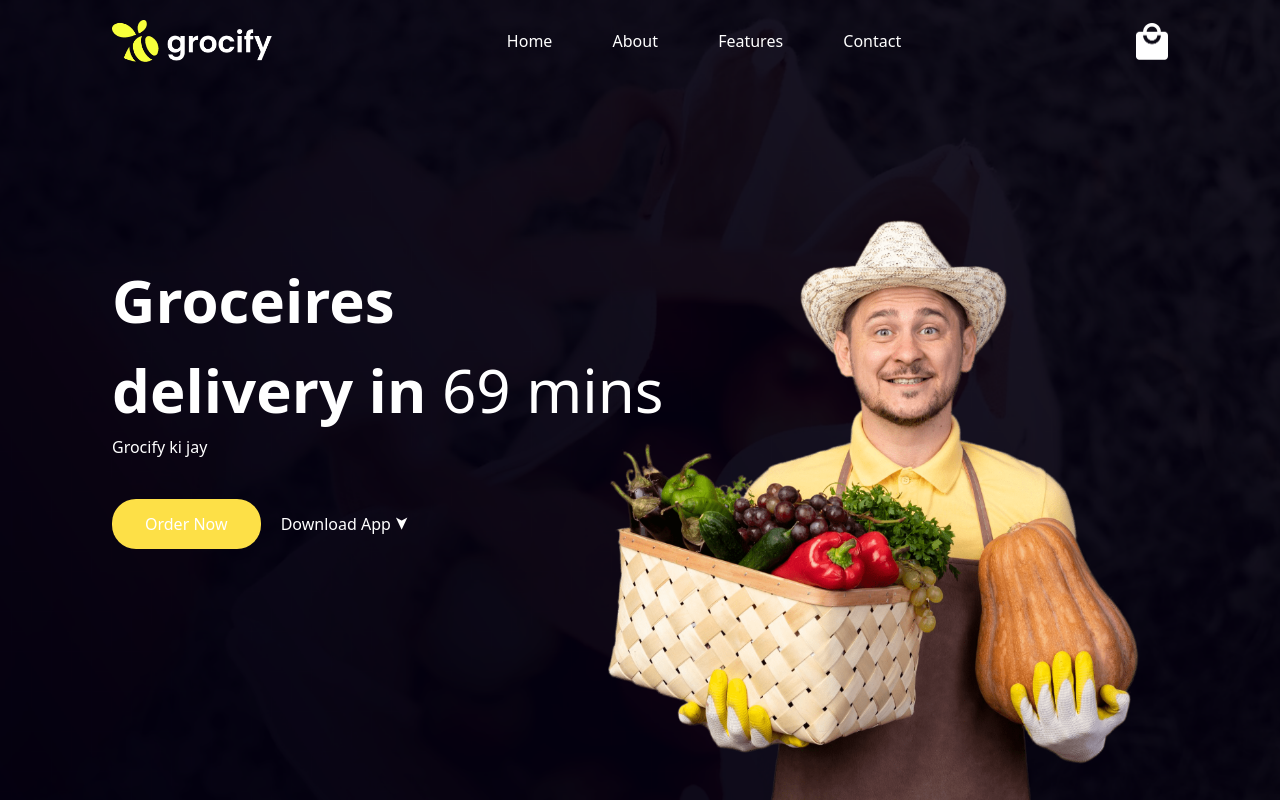
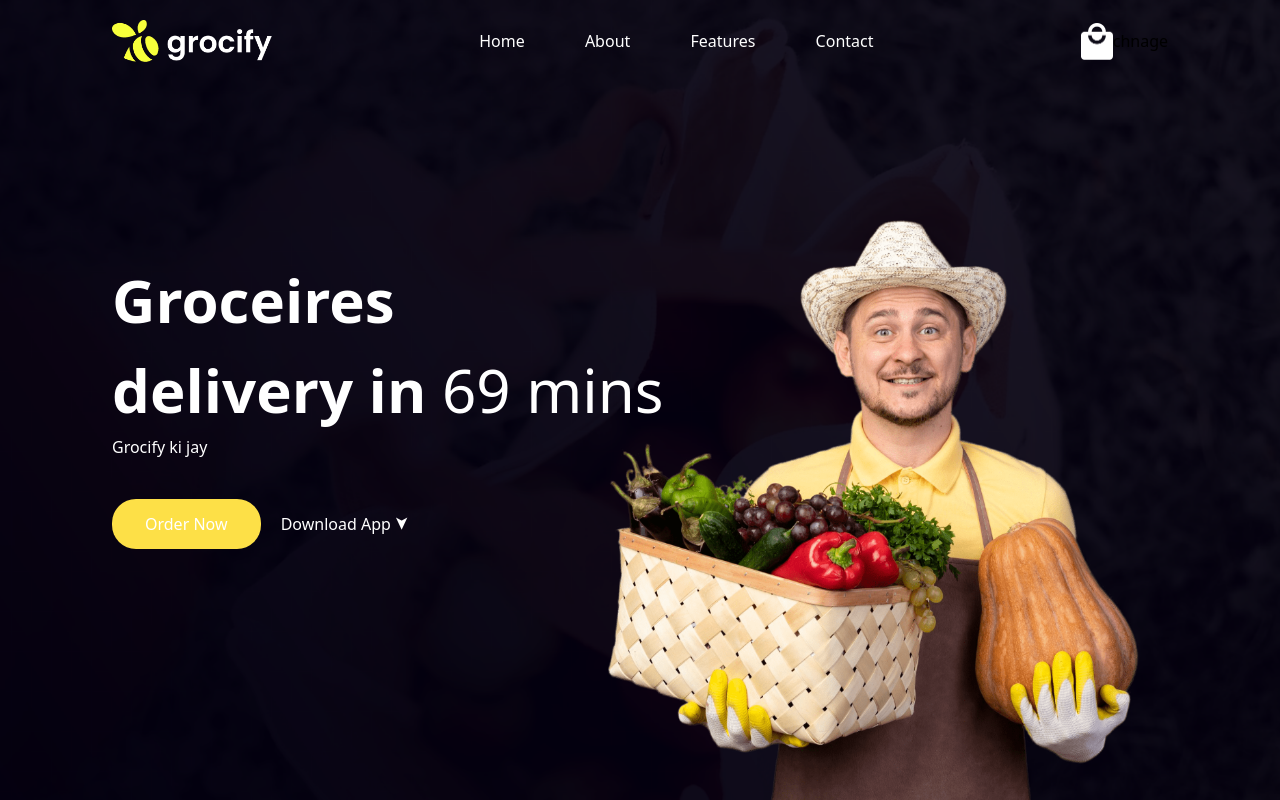
Before and after one commit to mijalmrj/grocify, a plain HTML site: page index.html in a window 1280 px wide. Drawn offline with nearby package versions, Linux system fonts and the light colour scheme.

Commit message:
change lekheko

```diff
--- a/index.html
+++ b/index.html
@@ -25,6 +25,7 @@
           </li>
         </ul>
         <img src="images/cart.png" alt="cart" class="w-8 cursor-pointer" />
+        <h1> chnage</h1>
       </nav>
 
       <div class="text-white mt-48 ">
```
